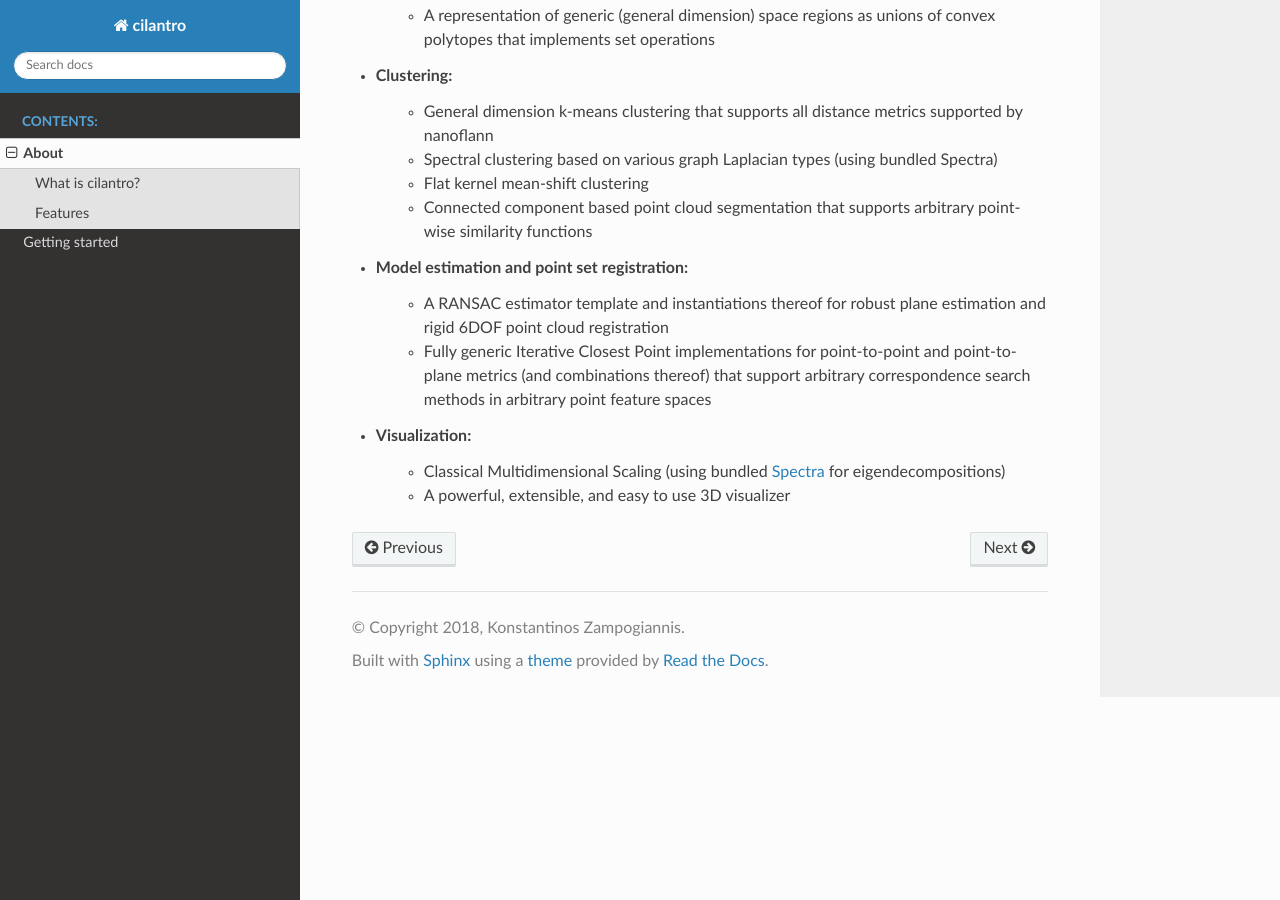
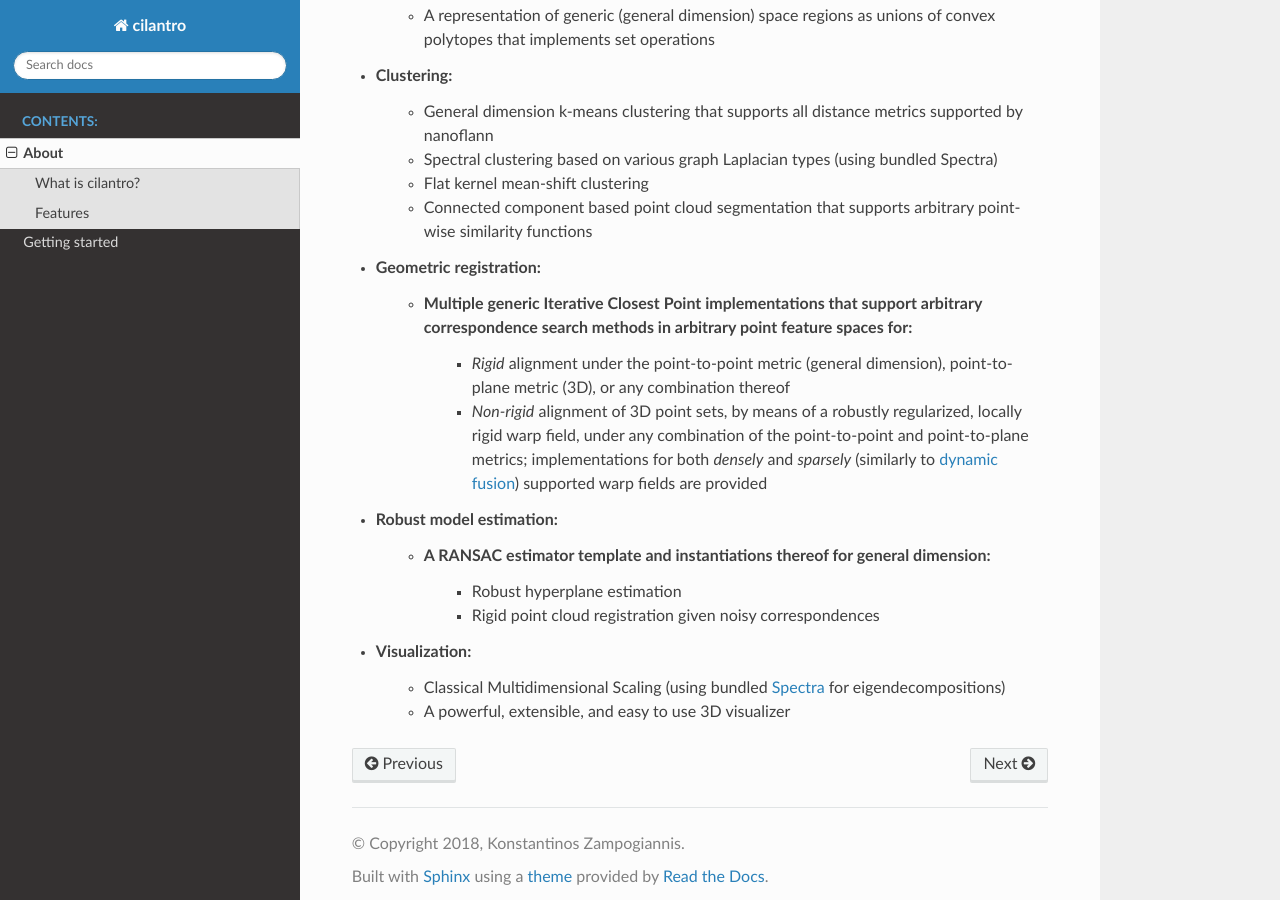
Before and after one commit to kzampog/cilantro, a Sphinx documentation site: the page built from docs/about.rst, in a window 1280 px wide and 900 px high, scrolled down 784 px. Built offline with Sphinx 7.4.7 and the Read the Docs theme 2.0.0, drawn with Linux system fonts in a browser that asks for light colours.

```diff
--- a/docs/about.rst
+++ b/docs/about.rst
@@ -27,9 +27,15 @@ Features
     * Flat kernel mean-shift clustering
     * Connected component based point cloud segmentation that supports arbitrary point-wise similarity functions
 
-* **Model estimation and point set registration:**
-    * A RANSAC estimator template and instantiations thereof for robust plane estimation and rigid 6DOF point cloud registration
-    * Fully generic Iterative Closest Point implementations for point-to-point and point-to-plane metrics (and combinations thereof) that support arbitrary correspondence search methods in arbitrary point feature spaces
+* **Geometric registration:**
+    * Multiple generic Iterative Closest Point implementations that support arbitrary correspondence search methods in arbitrary point feature spaces for:
+        * *Rigid* alignment under the point-to-point metric (general dimension), point-to-plane metric (3D), or any combination thereof
+        * *Non-rigid* alignment of 3D point sets, by means of a robustly regularized, locally rigid warp field, under any combination of the point-to-point and point-to-plane metrics; implementations for both *densely* and *sparsely* (similarly to `dynamic fusion`_) supported warp fields are provided
+
+* **Robust model estimation:**
+    * A RANSAC estimator template and instantiations thereof for general dimension:
+        * Robust hyperplane estimation
+        * Rigid point cloud registration given noisy correspondences
 
 * **Visualization:**
     * Classical Multidimensional Scaling (using bundled Spectra_ for eigendecompositions)
@@ -40,3 +46,4 @@ Features
 .. _tinyply: https://github.com/ddiakopoulos/tinyply
 .. _Qhull: http://www.qhull.org/
 .. _technical report: https://arxiv.org/abs/1807.00399
+.. _dynamic fusion: http://grail.cs.washington.edu/projects/dynamicfusion/
```
Also changed, not shown: README.md (+9 -3 lines).
